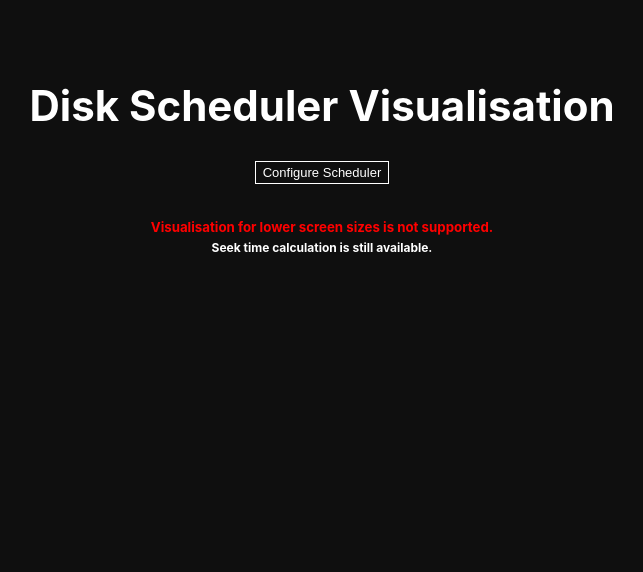
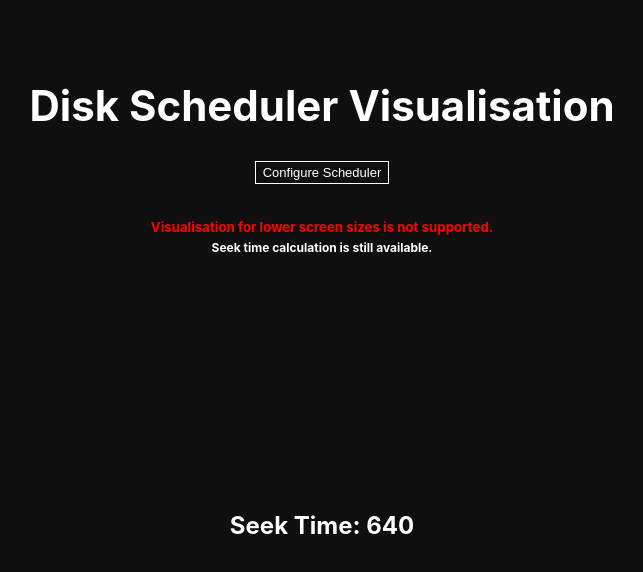
Before and after one commit to MohammedAliHussein/seektime.app, a Svelte app: page / in a window 1280 px wide. Shown: the top 572 px of the page, without its empty margins (318-961 px from the left). Built offline with nearby package versions, Linux system fonts and the light colour scheme.

Commit message:
Fixed the seek time showing on low screen sizes

```diff
--- a/src/App.svelte
+++ b/src/App.svelte
@@ -9,7 +9,6 @@
 	let modalIsOpen = false;
 	let width = ((window.innerWidth / 2)) * 1.25;
     let height = ((window.innerHeight / 2)) * 1.25;
-	let seek_time = 0;
 
 	let scheduling_data = {
 		selected_algorithm: "FCFS",
@@ -39,15 +38,6 @@
         height = ((window.innerHeight / 2)) * 1.25;
 	}
 
-	// let a = new DiskScheduler({
-	// 	selected_algorithm: "FCFS",
-	// 	head_direction: "Left",
-	// 	cylinders: 200,
-	// 	disk_requests: [53, 98, 183, 37, 122, 14, 124, 65, 67]
-	// });
-
-	// console.log(a.performCalculation());
-
 </script>
 
 <main>
@@ -61,6 +51,7 @@
 		<h2>Seek Time: {disk_scheduler.performCalculation()[scheduling_data.disk_requests.length - 1].seek_time}</h2>
 	{:else}
 		<LowScreenSize />
+		<h2 class="low-screen-size-seek">Seek Time: {disk_scheduler.performCalculation()[scheduling_data.disk_requests.length - 1].seek_time}</h2>
 	{/if}
 </main>
 
@@ -78,4 +69,7 @@
 	h2 {
 		color: white;
 	}
+	.low-screen-size-seek {
+		margin-top: 20%;
+	}
 </style>
--- a/src/components/DiskScheduler.js
+++ b/src/components/DiskScheduler.js
@@ -12,12 +12,7 @@ export class DiskScheduler {
     }
 
     performCalculation() {
-        let canvas_data = {
-            // head_movements: [ {
-            //     head_position: //Head movements will be sorted in the chronological order that they should happen
-            //     seek_time: //After each head movement of animation, the seek time will change visually
-            // } ],
-        };
+        let canvas_data = { };
 
         let algorithm = this.scheduling_data.selected_algorithm;
         switch(algorithm) {
```
